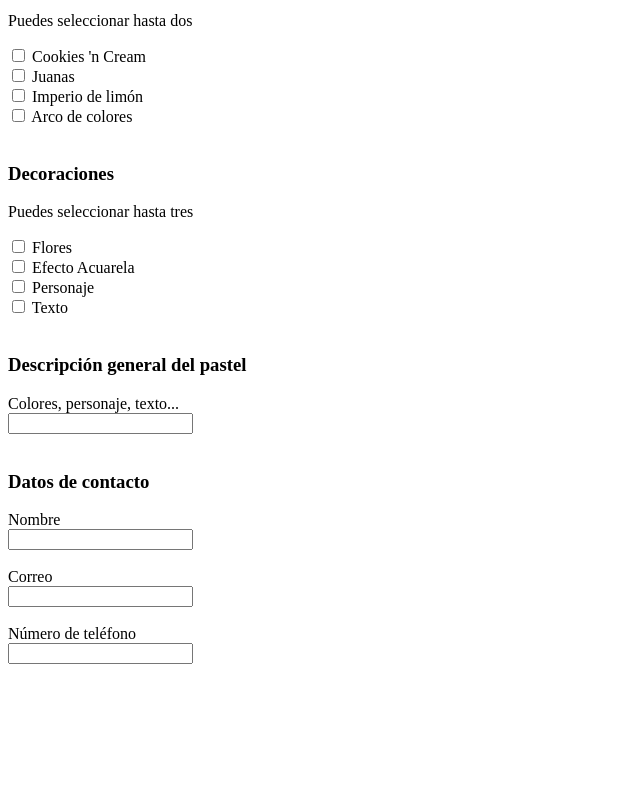
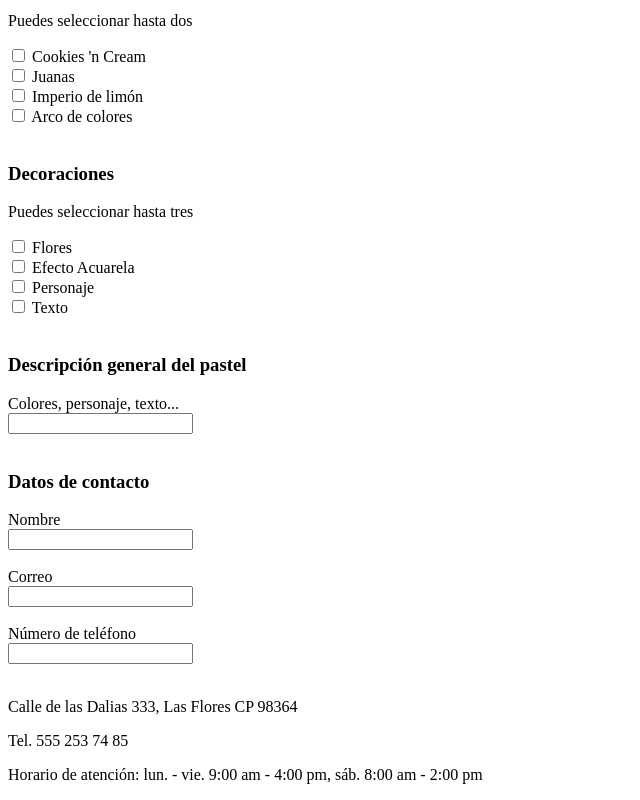
Before and after one commit to Pagutri/CuquiPasteles, a plain HTML site: page index.html in a window 1280 px wide. Shown: the part 788-1588 px from the top of the page, without its empty margins (0-640 px from the left). Before the commit the page ends 1478 px from the top, so only its background shows below. Drawn offline with Linux system fonts and the light colour scheme.

Commit message:
Añadir footer con los datos de la pastelería a la página del cliente

```diff
--- a/index.html
+++ b/index.html
@@ -86,5 +86,11 @@
     <label for="numero1">Número de teléfono</label><br>
     <input type="number" id="numero1" name="numero1"><br><br>
 
+    <footer>
+        <p>Calle de las Dalias 333, Las Flores CP 98364</p>
+        <p>Tel. 555 253 74 85</p>
+        <p>Horario de atención: lun. - vie. 9:00 am - 4:00 pm, sáb. 8:00 am - 2:00 pm</p>
+    </footer>
+
 </body>
 </html>
```
